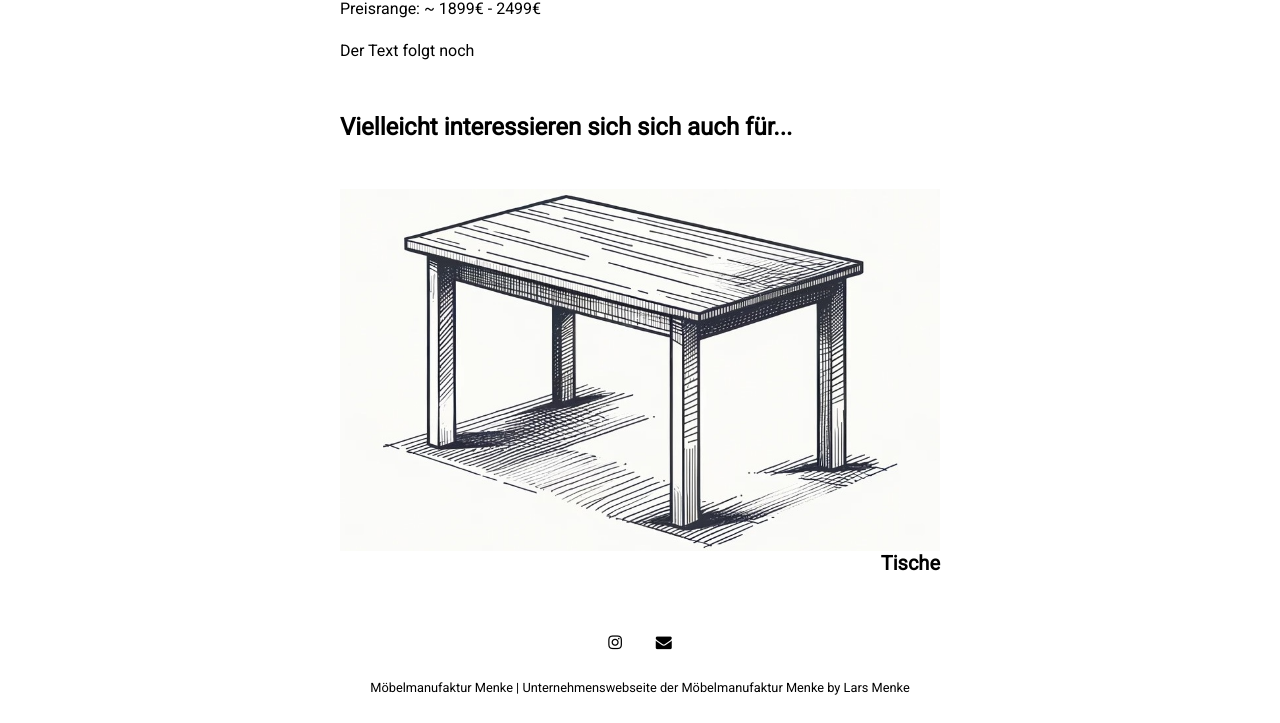
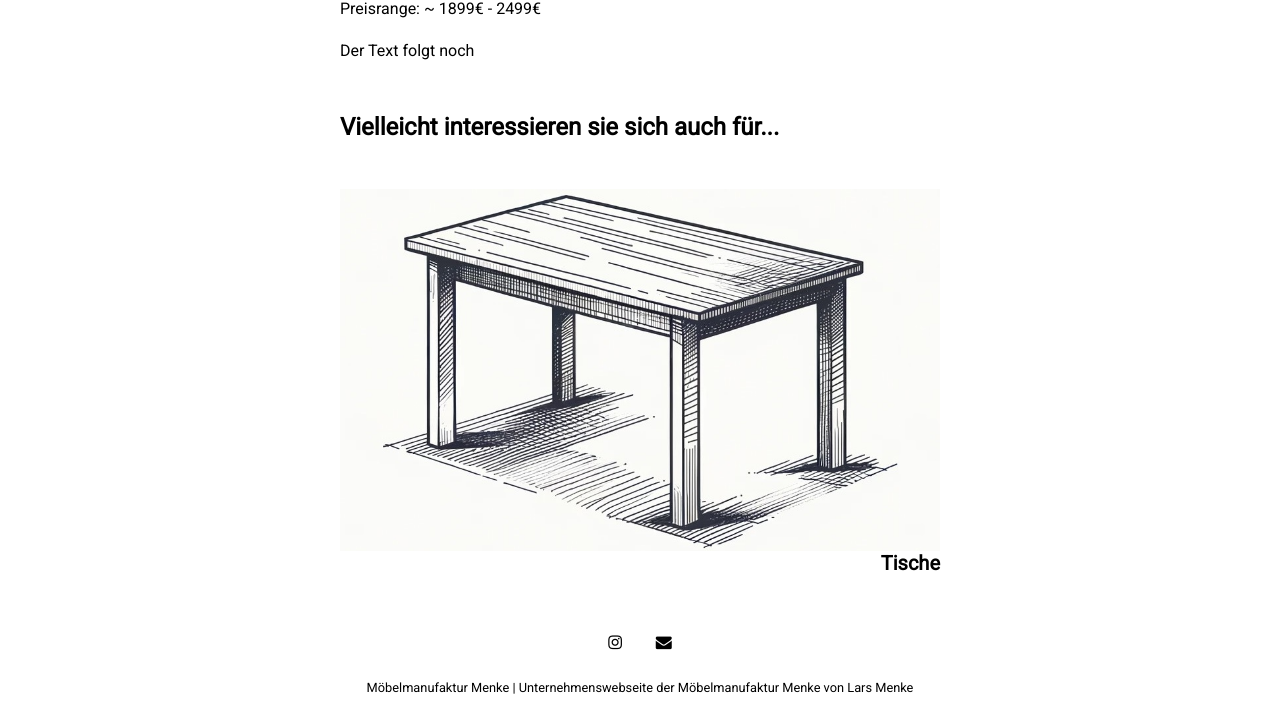
Before and after one commit to MoebelmanufakturMenke/Homepage, a Jekyll site: the page built from _posts/2023-11-25-sideboard.md, in a window 1280 px wide and 1400 px high, scrolled down 1008 px. Shown: the part 674-1397 px from the top of the window. Built offline with Jekyll 4.4.1, drawn with Linux system fonts in a browser that asks for light colours; nearby versions of some CDN libraries; some of the changed text lies outside the part shown.

Commit message:
übersetzungen in deutsch

```diff
--- a/_data/settings.yml
+++ b/_data/settings.yml
@@ -31,6 +31,6 @@ pagination:
 
 sharing_button_prompt: 'Feel free to share!'
 
-related_posts: 'Vielleicht interessieren sich sich auch für...'
+related_posts: 'Vielleicht interessieren sie sich auch für...'
 
-post_date_prefix: 'Written on'
+post_date_prefix: 'Beitrag vom:'
--- a/_includes/footer.html
+++ b/_includes/footer.html
@@ -2,5 +2,5 @@
   {% for item in site.data.settings.social %}
     <a href="{{ item.link }}" class="menu-link" target="_blank"><i class="fa fa-{{ item.icon }}" aria-hidden="true"></i></a>
   {% endfor %}
-  <div class="footer-description"><a href="{{ site.github.url }}/">{{ site.title }} | {{ site.description }} by {{ site.author }}</a></div>
+  <div class="footer-description"><a href="{{ site.github.url }}/">{{ site.title }} | {{ site.description }} von {{ site.author }}</a></div>
 </footer>
--- a/_includes/post-date.html
+++ b/_includes/post-date.html
@@ -8,7 +8,7 @@
     {% when '3' or '23' %}{{ d }}rd
     {% else %}{{ d }}th{% endcase %},
   {{ page.date | date: "%Y" }}
-  by
+  von
   {% if page.author %}
     {{ page.author }}
   {% else %}
```
